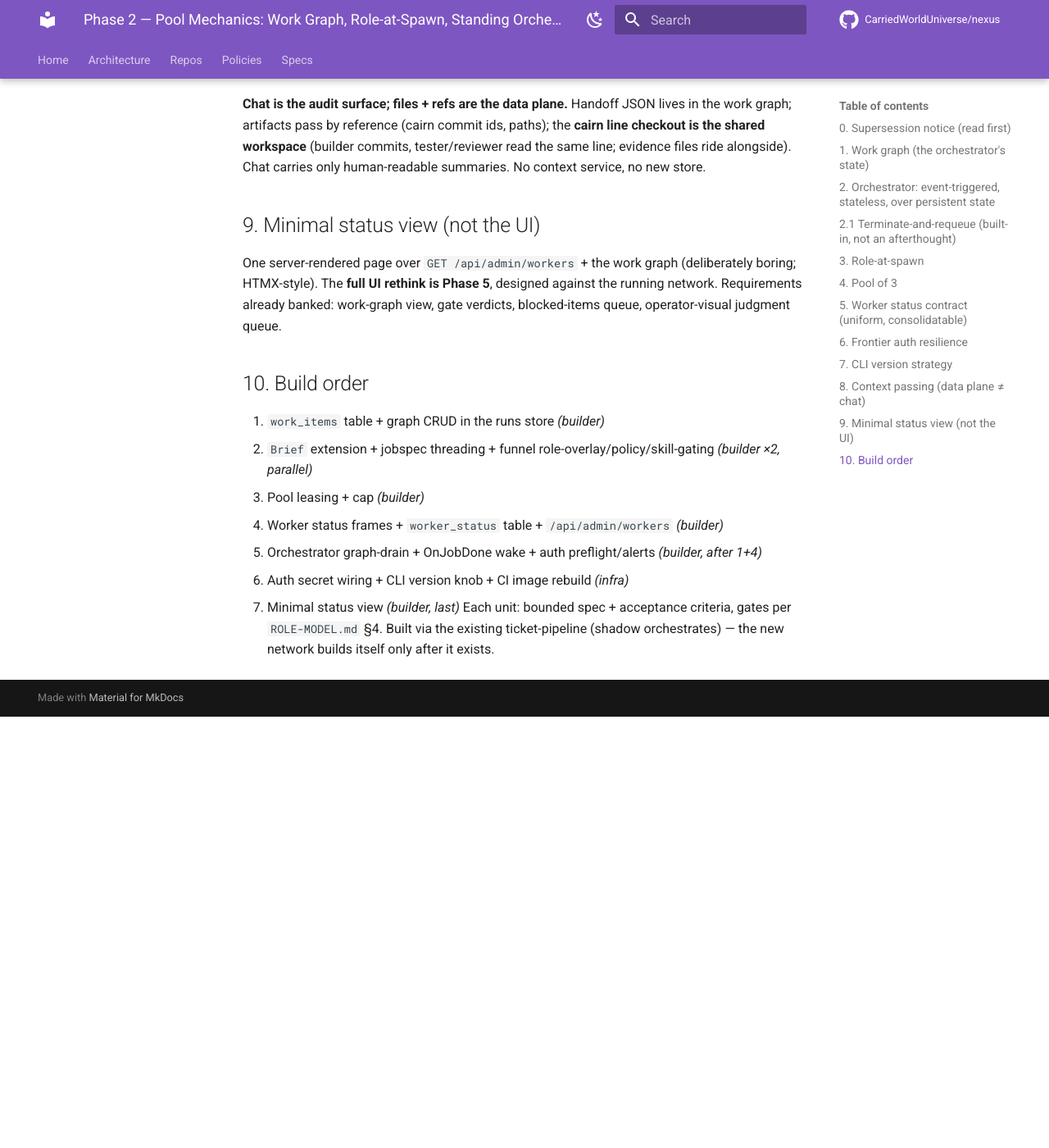
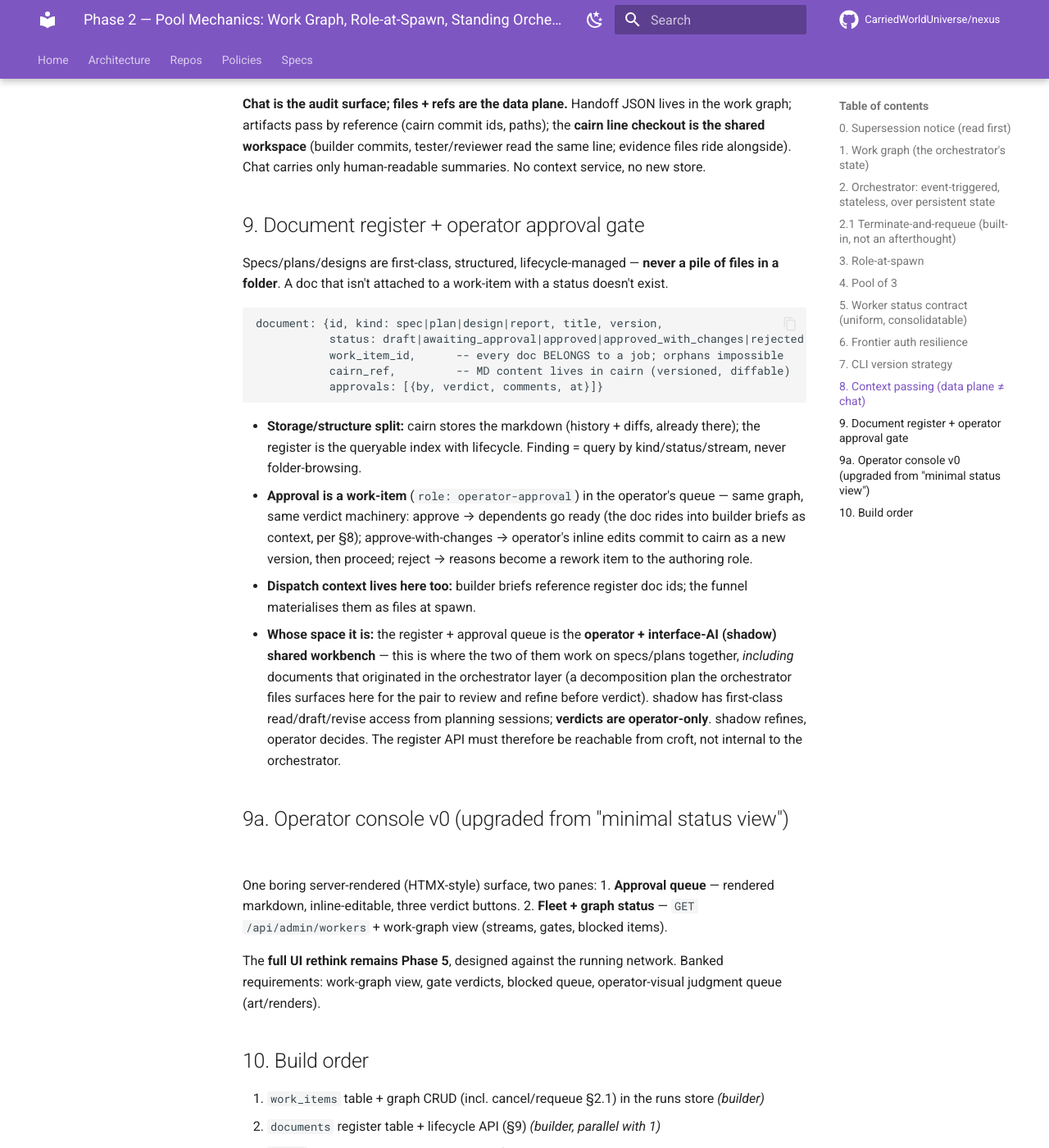
Before and after one commit to CarriedWorldUniverse/nexus, an MkDocs documentation site: the page built from docs/network/PHASE2-DESIGN.md, in a window 1280 px wide and 1400 px high, scrolled down 3695 px. Shown: the whole window at 82% size. Built offline with MkDocs 1.6.1 and Material for MkDocs 9.7.7, drawn with Linux system fonts in a browser that asks for light colours; comment, search, counter and statistics services are not loaded; before the commit the page ends 4569 px from its top, so only the background shows below that; some of the changed text lies outside the part shown.

Commit message:
phase 2 design: document register with operator approval lifecycle, operator console v0, and the register named as the operator plus interface-AI shared workbench - shadow refines, operator decides, verdicts operator-only. Build order updated to 8 units.
Co-Authored-By: Claude Fable 5 <noreply@anthropic.com>

Change-Id: zqkxtyvyynyppvtqkrlnnkxmolymltnqpuptkzoxlvmmvpqvlkqvsqlxrosmuyklp

````diff
--- a/docs/network/PHASE2-DESIGN.md
+++ b/docs/network/PHASE2-DESIGN.md
@@ -93,17 +93,39 @@ worker_status: {agent, role, personality, work_item_id,
 
 **Chat is the audit surface; files + refs are the data plane.** Handoff JSON lives in the work graph; artifacts pass by reference (cairn commit ids, paths); the **cairn line checkout is the shared workspace** (builder commits, tester/reviewer read the same line; evidence files ride alongside). Chat carries only human-readable summaries. No context service, no new store.
 
-## 9. Minimal status view (not the UI)
+## 9. Document register + operator approval gate
 
-One server-rendered page over `GET /api/admin/workers` + the work graph (deliberately boring; HTMX-style). The **full UI rethink is Phase 5**, designed against the running network. Requirements already banked: work-graph view, gate verdicts, blocked-items queue, operator-visual judgment queue.
+Specs/plans/designs are first-class, structured, lifecycle-managed — **never a pile of files in a folder**. A doc that isn't attached to a work-item with a status doesn't exist.
+
+```
+document: {id, kind: spec|plan|design|report, title, version,
+           status: draft|awaiting_approval|approved|approved_with_changes|rejected|superseded,
+           work_item_id,      -- every doc BELONGS to a job; orphans impossible
+           cairn_ref,         -- MD content lives in cairn (versioned, diffable)
+           approvals: [{by, verdict, comments, at}]}
+```
+
+- **Storage/structure split:** cairn stores the markdown (history + diffs, already there); the register is the queryable index with lifecycle. Finding = query by kind/status/stream, never folder-browsing.
+- **Approval is a work-item** (`role: operator-approval`) in the operator's queue — same graph, same verdict machinery: approve → dependents go ready (the doc rides into builder briefs as context, per §8); approve-with-changes → operator's inline edits commit to cairn as a new version, then proceed; reject → reasons become a rework item to the authoring role.
+- **Dispatch context lives here too:** builder briefs reference register doc ids; the funnel materialises them as files at spawn.
+- **Whose space it is:** the register + approval queue is the **operator + interface-AI (shadow) shared workbench** — this is where the two of them work on specs/plans together, *including* documents that originated in the orchestrator layer (a decomposition plan the orchestrator files surfaces here for the pair to review and refine before verdict). shadow has first-class read/draft/revise access from planning sessions; **verdicts are operator-only**. shadow refines, operator decides. The register API must therefore be reachable from croft, not internal to the orchestrator.
+
+## 9a. Operator console v0 (upgraded from "minimal status view")
+
+One boring server-rendered (HTMX-style) surface, two panes:
+1. **Approval queue** — rendered markdown, inline-editable, three verdict buttons.
+2. **Fleet + graph status** — `GET /api/admin/workers` + work-graph view (streams, gates, blocked items).
+
+The **full UI rethink remains Phase 5**, designed against the running network. Banked requirements: work-graph view, gate verdicts, blocked queue, operator-visual judgment queue (art/renders).
 
 ## 10. Build order
 
-1. `work_items` table + graph CRUD in the runs store  *(builder)*
-2. `Brief` extension + jobspec threading + funnel role-overlay/policy/skill-gating  *(builder ×2, parallel)*
-3. Pool leasing + cap  *(builder)*
-4. Worker status frames + `worker_status` table + `/api/admin/workers`  *(builder)*
-5. Orchestrator graph-drain + OnJobDone wake + auth preflight/alerts  *(builder, after 1+4)*
-6. Auth secret wiring + CLI version knob + CI image rebuild  *(infra)*
-7. Minimal status view  *(builder, last)*
+1. `work_items` table + graph CRUD (incl. cancel/requeue §2.1) in the runs store  *(builder)*
+2. `documents` register table + lifecycle API (§9)  *(builder, parallel with 1)*
+3. `Brief` extension + jobspec threading + funnel role-overlay/policy/skill-gating + doc-context materialisation  *(builder ×2, parallel)*
+4. Pool leasing + cap  *(builder)*
+5. Worker status frames + `worker_status` table + `/api/admin/workers`  *(builder)*
+6. Orchestrator graph-drain + OnJobDone wake + auth preflight/alerts + heartbeat auto-reap  *(builder, after 1+5)*
+7. Auth secret wiring + CLI version knob + CI image rebuild  *(infra)*
+8. Operator console v0: approval queue + fleet/graph status (§9a)  *(builder, after 2+5)*
 Each unit: bounded spec + acceptance criteria, gates per `ROLE-MODEL.md` §4. Built via the existing ticket-pipeline (shadow orchestrates) — the new network builds itself only after it exists.
````
